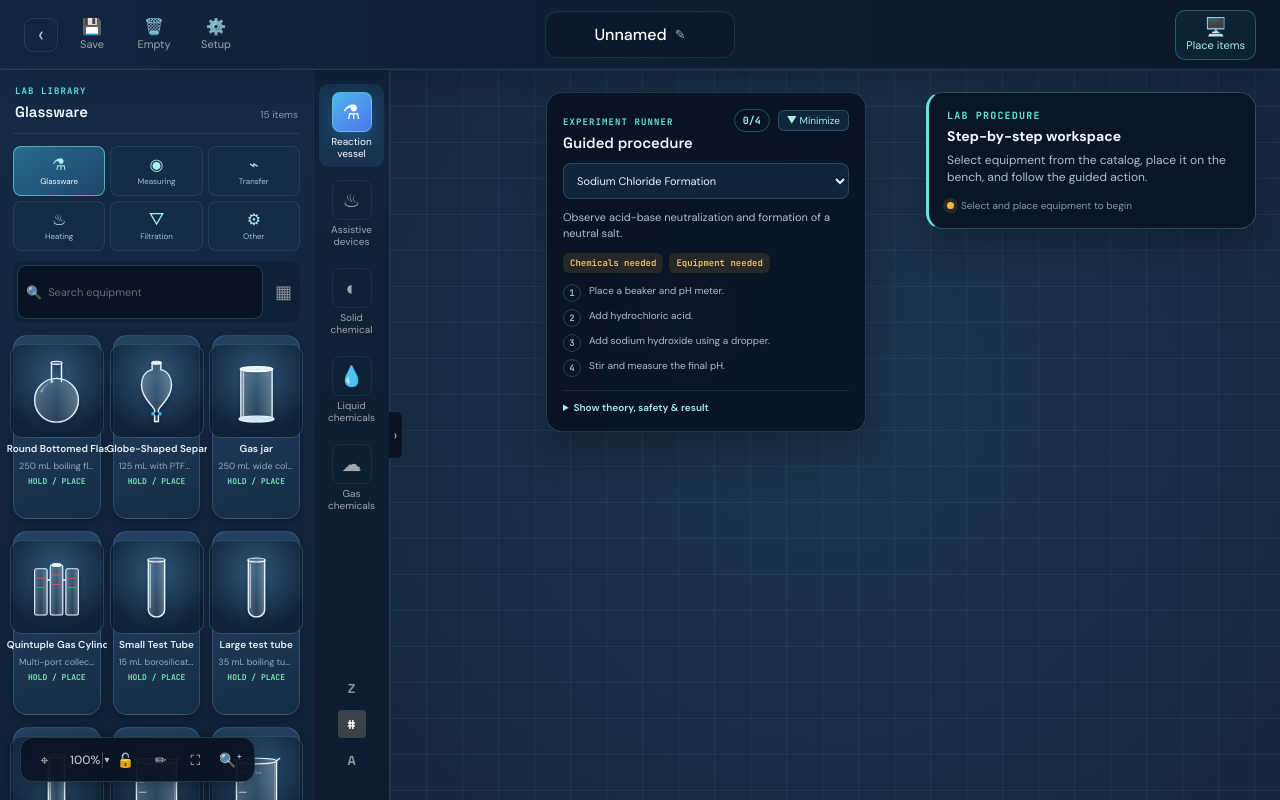
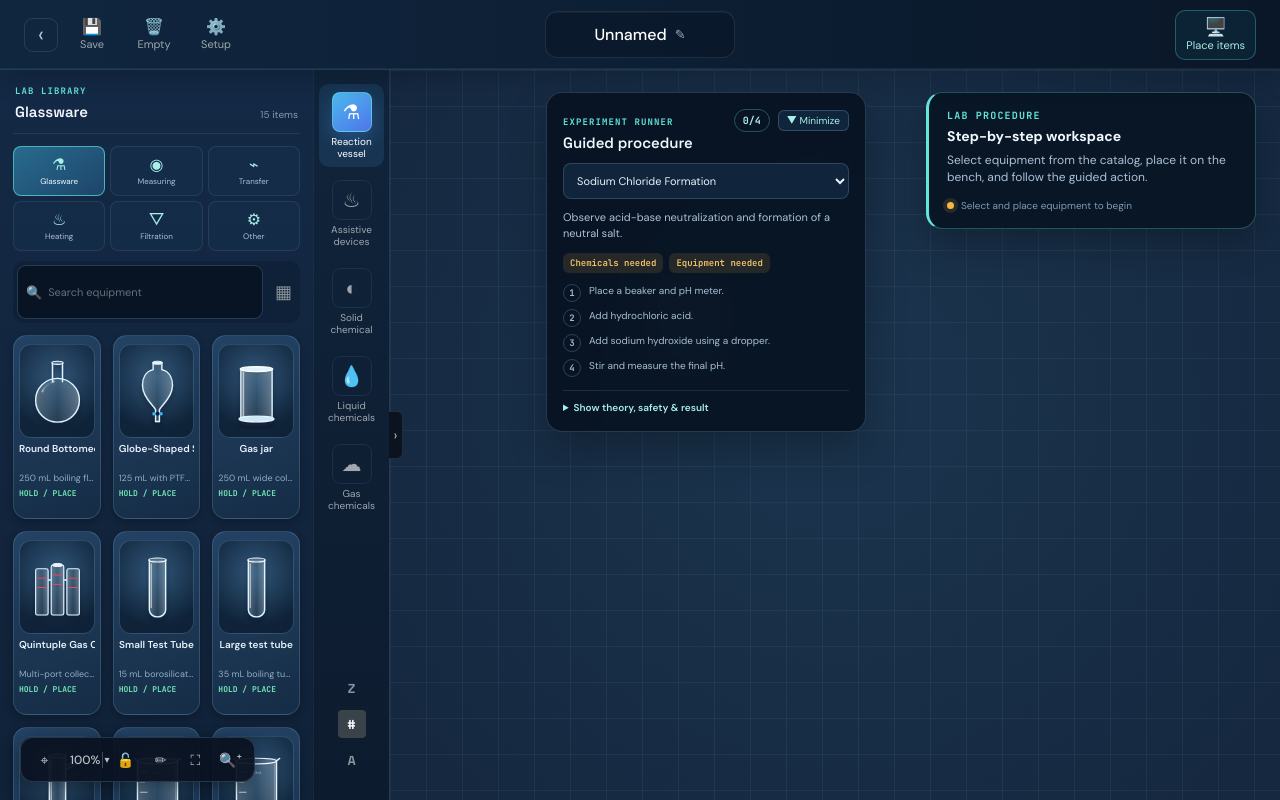
Before and after one commit to Pabasara06/SmartChem_Project, a React (Vite) app in the folder frontend/: page / in a window 1280 px wide. Built offline with nearby package versions, Linux system fonts and the light colour scheme.

Commit message:
Contain equipment shelf card content

```diff
--- a/frontend/src/index.css
+++ b/frontend/src/index.css
@@ -2427,6 +2427,38 @@ body {
   text-transform: uppercase;
 }
 
+/* Keep catalog previews and labels contained at every sidebar width. */
+.equipment-shelf-card {
+  min-width: 0;
+  overflow: hidden;
+}
+
+.shelf-card-preview {
+  flex: 0 0 94px;
+  max-width: 100%;
+  overflow: hidden;
+}
+
+.shelf-card-preview > div,
+.shelf-card-preview svg {
+  max-width: 100%;
+  max-height: 100%;
+  overflow: hidden;
+}
+
+.shelf-card-name,
+.shelf-card-detail,
+.shelf-card-action {
+  width: 100%;
+  min-width: 0;
+  overflow-wrap: anywhere;
+  word-break: break-word;
+}
+
+.shelf-card-name {
+  min-height: 2.5em;
+}
+
 .item-label-strip {
   box-shadow: 0 5px 12px rgba(0, 0, 0, 0.18);
 }
```
